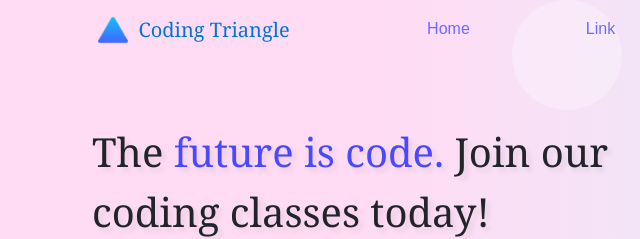
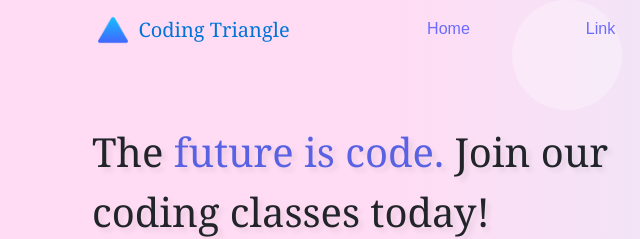
Before and after one commit to kanhaiya880/coaching, a plain HTML site: page index.html in a window 1280 px wide. Shown: the top 239 px of the page, 0-640 px from the left. Drawn offline with nearby package versions, Linux system fonts and the light colour scheme.

Commit message:
Update index.html

```diff
--- a/index.html
+++ b/index.html
@@ -4,7 +4,7 @@
 <head>
   <meta charset="utf-8">
   <meta name="viewport" content="width=device-width, initial-scale=1">
-  <title>Coding Triangle</title>
+  <title>Code</title>
   <link href="https://cdn.jsdelivr.net/npm/bootstrap@5.3.0/dist/css/bootstrap.min.css" rel="stylesheet"
     integrity="sha384-9ndCyUaIbzAi2FUVXJi0CjmCapSmO7SnpJef0486qhLnuZ2cdeRhO02iuK6FUUVM" crossorigin="anonymous">
 
@@ -87,7 +87,7 @@
 
                 <div class="heading">
                   <div class="banner-heading">
-                    <div>The <span style="color: rgb(73, 73, 255);">future is code.</span> Join our coding classes
+                    <div>The <span style="color: rgb(89, 98, 226);">future is code.</span> Join our coding classes
                       today!</div>
 
 
```
